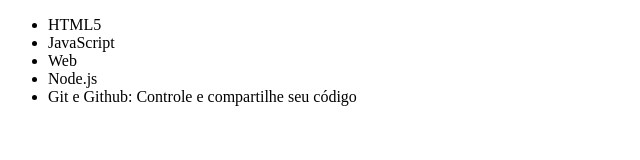
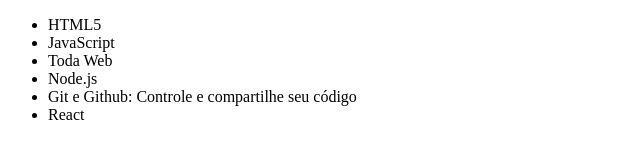
Before and after one commit to hadacode/Alura-Git, a plain HTML site: page index.html in a window 1280 px wide. Shown: the full height of the page, 0-640 px from the left. Drawn offline with Linux system fonts and the light colour scheme.

Commit message:
Atualizando lista de cursos

```diff
--- a/index.html
+++ b/index.html
@@ -11,9 +11,10 @@
     <ul>
         <li>HTML5</li>
         <li>JavaScript</li>
-        <li>Web</li>
+        <li>Toda Web</li>
         <li>Node.js</li>
         <li>Git e Github: Controle e compartilhe seu código</li>
+        <li>React</li>
     </ul>
 
 </body>
```
